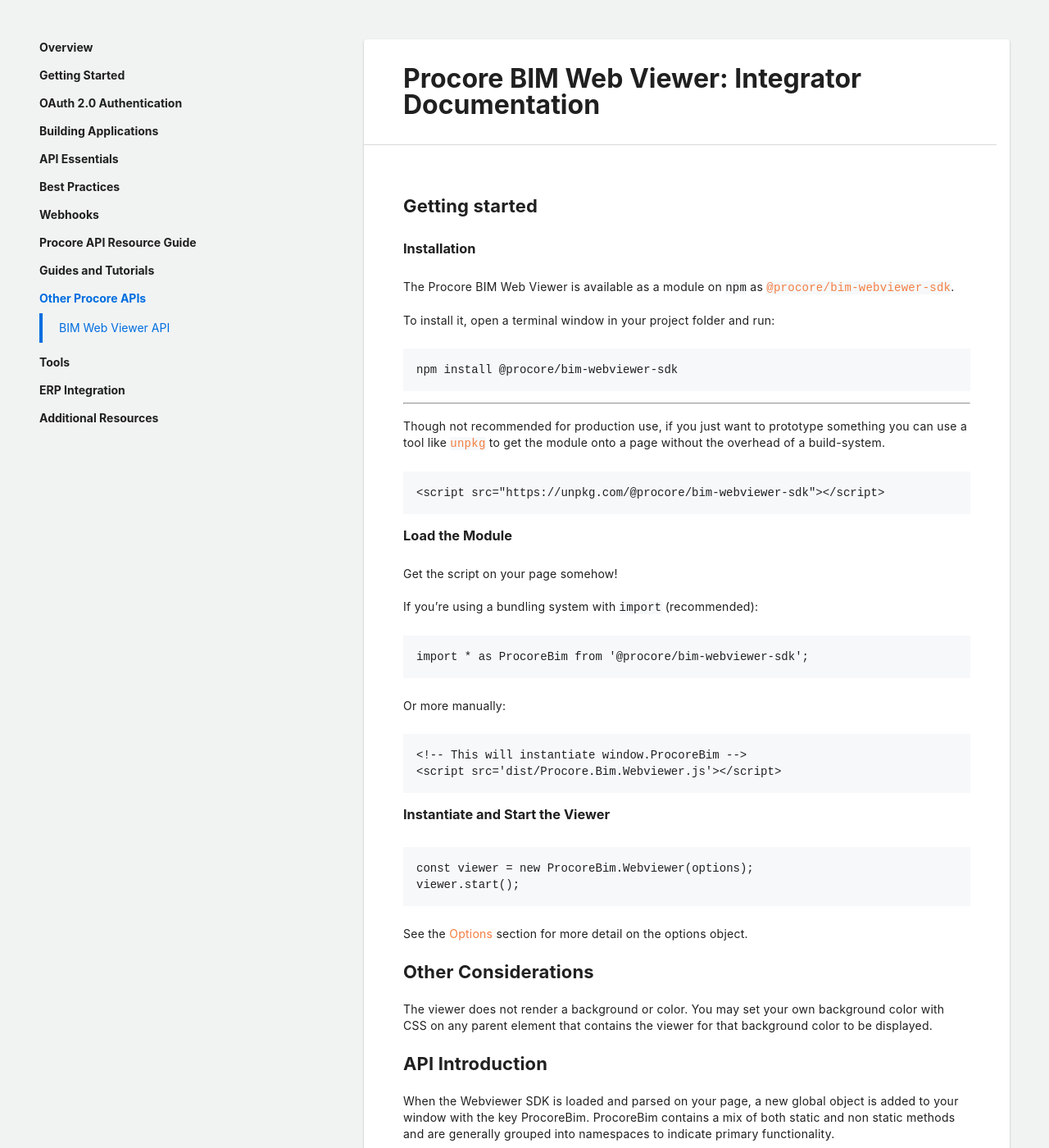
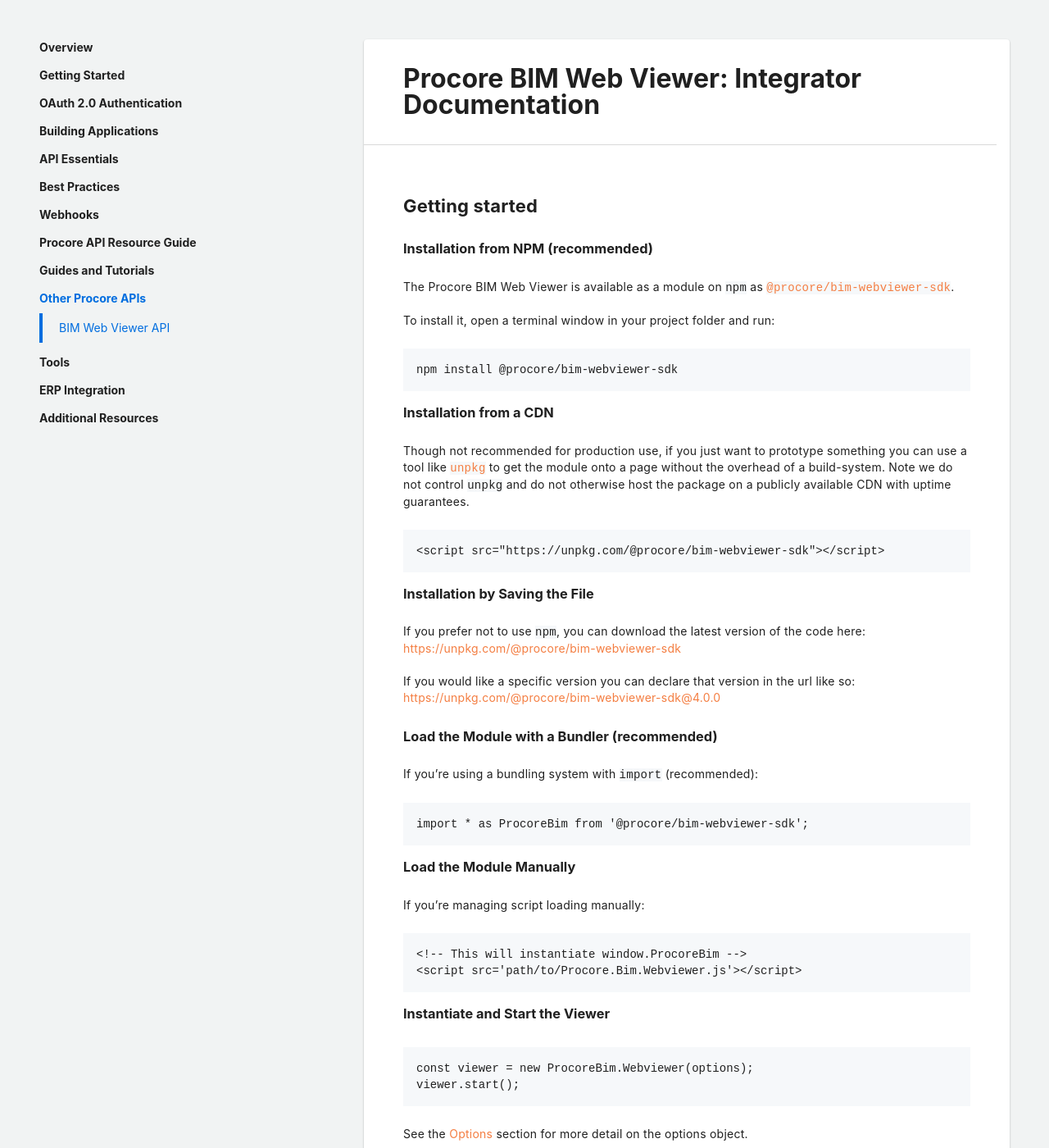
Before and after one commit to procore/documentation, a Jekyll site: the page built from other_procore_apis/bim_web_viewer.md, in a window 1280 px wide and 1400 px high. Shown: the whole window at 82% size. Built offline with Jekyll 4.4.1, drawn with Linux system fonts in a browser that asks for light colours.

Commit message:
Organize and clarify ways of installing and loading the module

````diff
--- a/other_procore_apis/bim_web_viewer.md
+++ b/other_procore_apis/bim_web_viewer.md
@@ -11,9 +11,9 @@ section_title: Other Procore APIs
 
 <p class="heading-link-container"><a class="heading-link" href="#getting-started"></a></p>
 
-### Installation
-
-<p class="heading-link-container"><a class="heading-link" href="#installation"></a></p>
+### Installation from NPM (recommended)
+
+<p class="heading-link-container"><a class="heading-link" href="#installation-from-npm-recommended"></a></p>
 
 The Procore BIM Web Viewer is available as a module on `npm` as [`@procore/bim-webviewer-sdk`](https://www.npmjs.com/package/@procore/bim-webviewer-sdk).
 
@@ -23,19 +23,27 @@ To install it, open a terminal window in your project folder and run:
 npm install @procore/bim-webviewer-sdk
 ```
 
----
-
-Though not recommended for production use, if you just want to prototype something you can use a tool like [`unpkg`](https://unpkg.com/) to get the module onto a page without the overhead of a build-system.
+### Installation from a CDN
+
+<p class="heading-link-container"><a class="heading-link" href="#installation-from-a-cdn"></a></p>
+
+Though not recommended for production use, if you just want to prototype something you can use a tool like [`unpkg`](https://unpkg.com/) to get the module onto a page without the overhead of a build-system. Note we do not control `unpkg` and do not otherwise host the package on a publicly available CDN with uptime guarantees.
 
 ```html
 <script src="https://unpkg.com/@procore/bim-webviewer-sdk"></script>
 ```
 
-### Load the Module
-
-<p class="heading-link-container"><a class="heading-link" href="#load-the-module"></a></p>
-
-Get the script on your page somehow!
+### Installation by Saving the File
+
+<p class="heading-link-container"><a class="heading-link" href="#installation-by-saving-the-file"></a></p>
+
+If you prefer not to use `npm`, you can download the latest version of the code here: [https://unpkg.com/@procore/bim-webviewer-sdk](https://unpkg.com/@procore/bim-webviewer-sdk)
+
+If you would like a specific version you can declare that version in the url like so: [https://unpkg.com/@procore/bim-webviewer-sdk@4.0.0](https://unpkg.com/@procore/bim-webviewer-sdk@4.0.0)
+
+### Load the Module with a Bundler (recommended)
+
+<p class="heading-link-container"><a class="heading-link" href="#load-the-module-with-a-bundler-recommended"></a></p>
 
 If you're using a bundling system with `import` (recommended):
 
@@ -43,11 +51,15 @@ If you're using a bundling system with `import` (recommended):
 import * as ProcoreBim from '@procore/bim-webviewer-sdk';
 ```
 
-Or more manually:
+### Load the Module Manually
+
+<p class="heading-link-container"><a class="heading-link" href="#load-the-module-manually"></a></p>
+
+If you're managing script loading manually:
 
 ```html
 <!-- This will instantiate window.ProcoreBim -->
-<script src='dist/Procore.Bim.Webviewer.js'></script>
+<script src='path/to/Procore.Bim.Webviewer.js'></script>
 ```
 
 ### Instantiate and Start the Viewer
````
